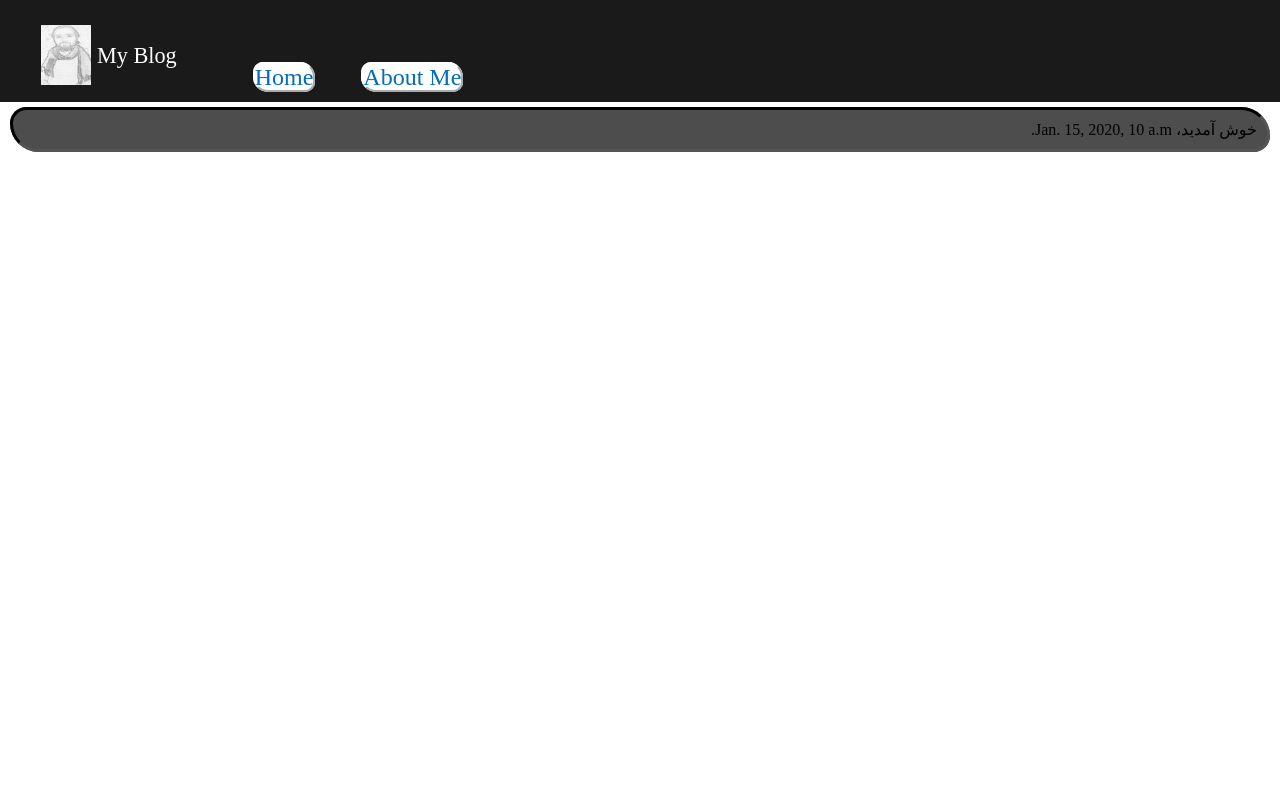
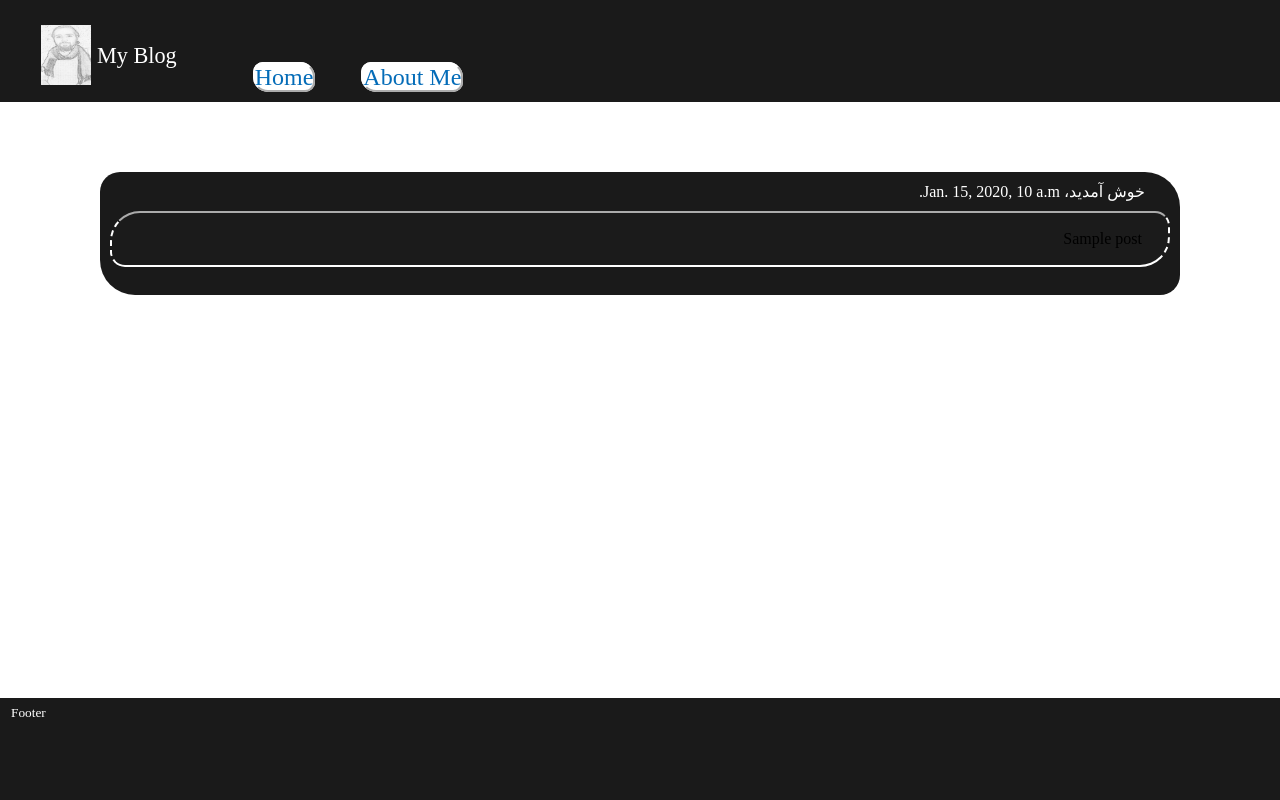
Before and after one commit to ShervinAra/MyBlog, a Django app: template templates/index.html in a window 1280 px wide. Run offline with Django 3.2, Linux system fonts and the light colour scheme; the template is opened without the code that fills it: most values are stand-ins (such as "Sample title", 1, 10 or a date in 2020).

Commit message:
template complete

```diff
--- a/MyBlog/urls.py
+++ b/MyBlog/urls.py
@@ -22,7 +22,7 @@ urlpatterns = patterns('',
     url(r'^admin/', include(admin.site.urls)),
     #(r'^admin/', include(admin.site.urls)),
     (r'^$' , "MyBlog.views.homepage"),
-    (r'^/index.html$' , "MyBlog.views.homepage"),
+    (r'^index.html$' , "MyBlog.views.homepage"),
 )
 # Local media serving.
 if settings.DEBUG:
--- a/statics/css/style.css
+++ b/statics/css/style.css
@@ -3,6 +3,8 @@ body{padding:0px; margin:0px; background-color:#ffffff font-family:SteveHand;}
 #top_header a{text-decoration:none; color:#ffffff; border-radius:10px 15px 10px 15px; border-style:outset; border-color:#ffffff; border-width:2px; background-color:#ffffff; color:#046CB8; text-align:center;}
 #top_header li{list-style-type:disk; list-style-position:outside; display:inline; margin:20px;}
 #top_header span{color:#ffffff; font-size:32px; padding-right:50px; text-align:left;}
-#main{padding:0px; margin:10px; margin-top:0px; background-color:#4D4D4D; background-repeat:repeat; background-position:center; position: relative; height:auto; border-radius:20px 35px 20px 35px;}
-#content{direction:rtl;background-repeat:repeat-x; margin-top:5px; border-radius:20px 35px 20px 35px; border-style:inset; border-color:#000000; padding:10px;}
-#foote{height:168px; background:#4C4C4C; color:#fff; clear:both;}
+#main{height:100%; padding:0px; margin:70px; margin-left:100px; margin-right:100px; background-color:#1A1A1A; background-repeat:repeat; background-position:center; position: relative; height:auto; border-radius:20px 35px 20px 35px;}
+#top_content{text-indent:25px; height:100%;direction:rtl;background-repeat:repeat-x; background-color:#; margin-top:5px; border-radius:20px 35px 20px 35px; border-style:outser; border-color:#000000; padding:10px;}
+#top_content span{text-align:left; color:#ffffff; text-indent:50px;}
+#content{height:100%;direction:rtl;background-repeat:repeat-x; background-color:#1b1b1b; margin-top:10px;  border-style:inset dashed ; border-width:2px; border-color:#ffffff; padding:1px; border-radius:30px 15px 30px 15px;}
+#footer{height:100px; background-color:#1a1a1a; color:#ffffff; clear:both; margin:0px; width:100%; padding:1px; margin-top:5px; position:fixed; bottom:0px; z-index:100; border-top-style:solid outset; border-width:2px; border-color:#000000; text-indent:10px;}
--- a/templates/index.html
+++ b/templates/index.html
@@ -6,8 +6,8 @@
 		<ul>
 			<img src="/statics/pictures/shervin.jpg" height="60" width="50">
 			<span><sup><sup>My Blog</sup></sup></span>
-			<li><a href="#">Home</a></li>
-			<li><a href="#">About Me</a></li>
+			<li><a href="">Home</a></li>
+			<li><a href="">About Me</a></li>
 			</ul>
 
 	</div>
@@ -16,15 +16,19 @@
 {%endblock%}
 
 {%block content%}
-		<div id="content">
+		<div id="top_content">
 			<span>خوش آمدید، <span>{{now}}</span></span>
+			<div id="content">
+				<p>{{post}}</p>
+			</div>
 		</div>
+		<br/>
 	</div>
 {%endblock%}
 
 {%block footer%}
-	<div>
-
+	<div id="footer">
+		<span><sub>Footer</sub></span>
 	</div>
 {%endblock%}
 {%endblock%}
```
Also changed, not shown: 1 other file.
